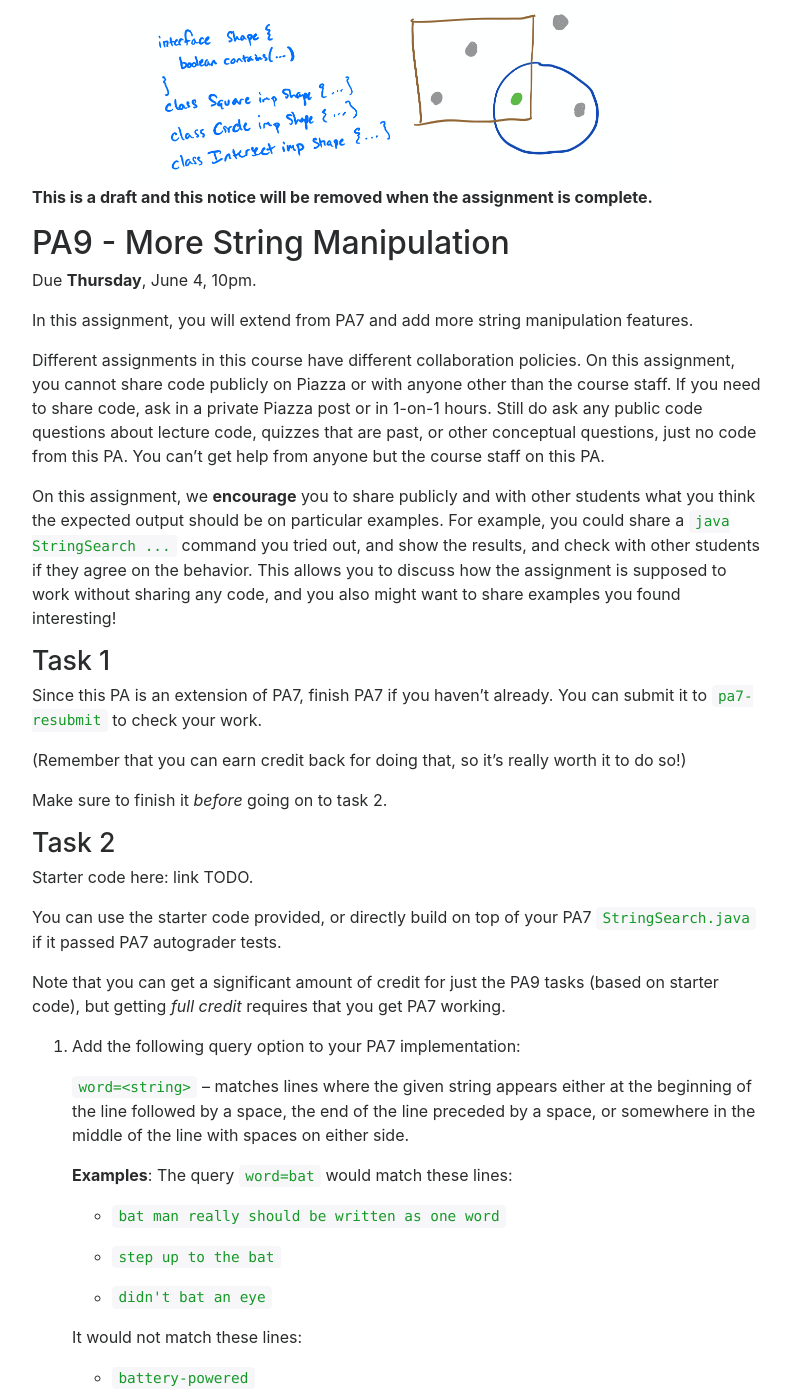
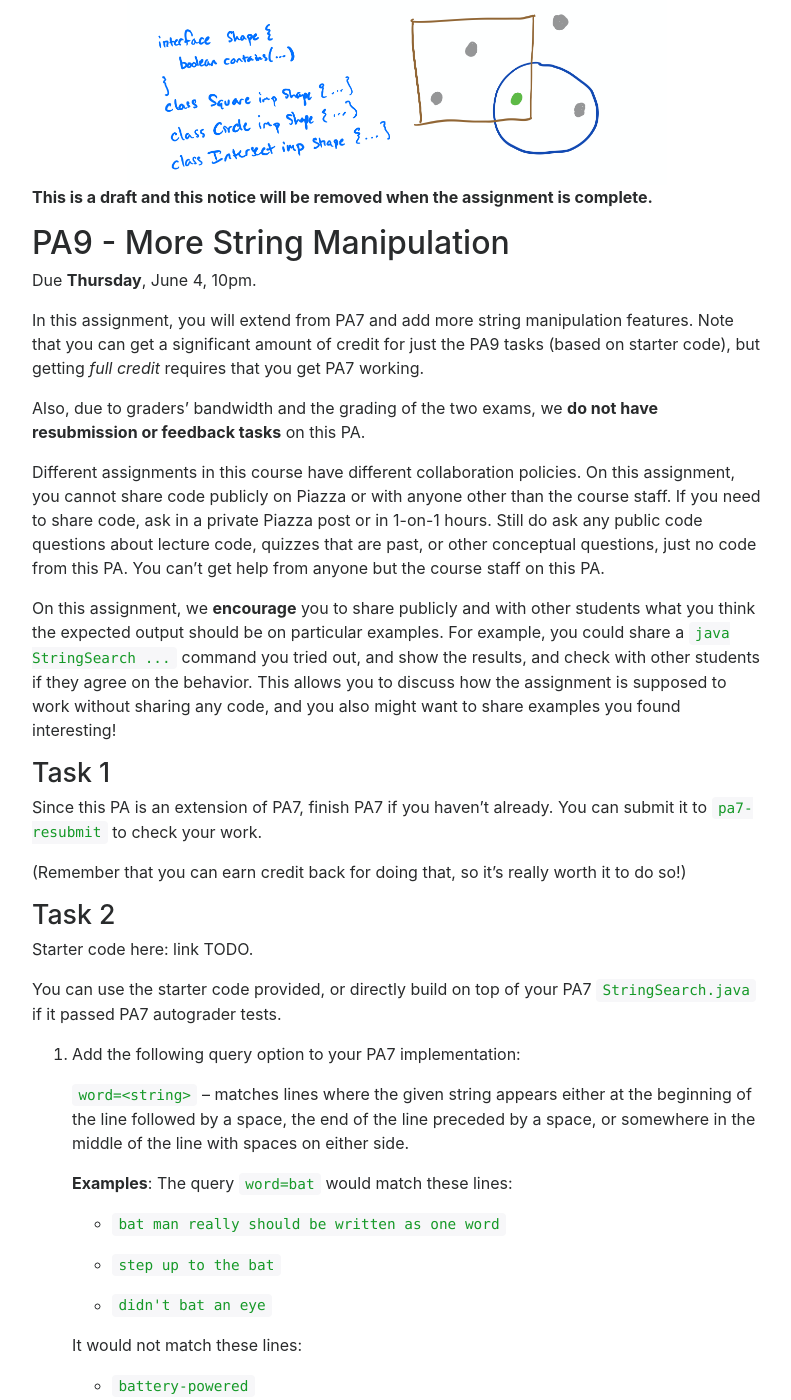
Before and after one commit to ucsd-cse11-s20/ucsd-cse11-s20.github.io, a Jekyll site: the page built from pa9/index.md, in a window 1280 px wide and 1400 px high. Shown: the whole window, without its empty margins (243-1034 px from the left). Built offline with Jekyll 4.4.1, drawn with Linux system fonts in a browser that asks for light colours; nearby versions of some CDN libraries; some of the changed text lies outside the part shown.

Commit message:
Update index.md

```diff
--- a/pa9/index.md
+++ b/pa9/index.md
@@ -11,7 +11,11 @@ complete.**
 Due **Thursday**, June 4, 10pm.
 
 In this assignment, you will extend from PA7 and add more string manipulation
-features.
+features. Note that you can get a significant amount of credit for just the PA9 tasks (based
+on starter code), but getting _full credit_ requires that you get PA7 working.
+
+Also, due to graders' bandwidth and the grading of the two exams, we **do
+not have resubmission or feedback tasks** on this PA.
 
 Different assignments in this course have different collaboration policies.
 On this assignment, you cannot share code publicly on Piazza or with anyone
@@ -37,16 +41,12 @@ You can submit it to `pa7-resubmit` to check your work.
 (Remember that you can earn credit back for doing that, so it's really worth
 it to do so!)
 
-Make sure to finish it _before_ going on to task 2.
-
 ## Task 2
 Starter code here: link TODO.
 
 You can use the starter code provided, or directly build
 on top of your PA7 `StringSearch.java` if it passed PA7 autograder tests.
 
-Note that you can get a significant amount of credit for just the PA9 tasks (based
-on starter code), but getting _full credit_ requires that you get PA7 working.
 
 1. Add the following query option to your PA7 implementation:
 
@@ -84,9 +84,11 @@ on starter code), but getting _full credit_ requires that you get PA7 working.
 
 Answer the following questions in the `README` file.
 
-- Around how much code did you **add** in order to add these new features?
+- Around how much code did you **add** (on top of the starter code or your PA7 `StringSearch.java`)
+in order to add these new features?
 Identify the new classes/methods/parts of methods that were added.
-- Around how much code did you **change** in order to add these new features?
+- Around how much code did you **change** (on top of the starter code or your PA7 `StringSearch.java`)
+in order to add these new features?
 Identify the code that was there before and after.
 - If you made _other_ changes to your program to add these features,
 describe those changes as well.
@@ -110,6 +112,3 @@ We will use the following kinds of tests to grade your code:
 Submit your `StringSearch.java` to `pa9` on Gradescope. There will be an
 autograder available while the assignment is out, and we will also give you
 feedback on your code after submission.
-
-Due to graders' bandwidth and the grading of the two exams, we **do
-not have resubmission** on this PA.
```
